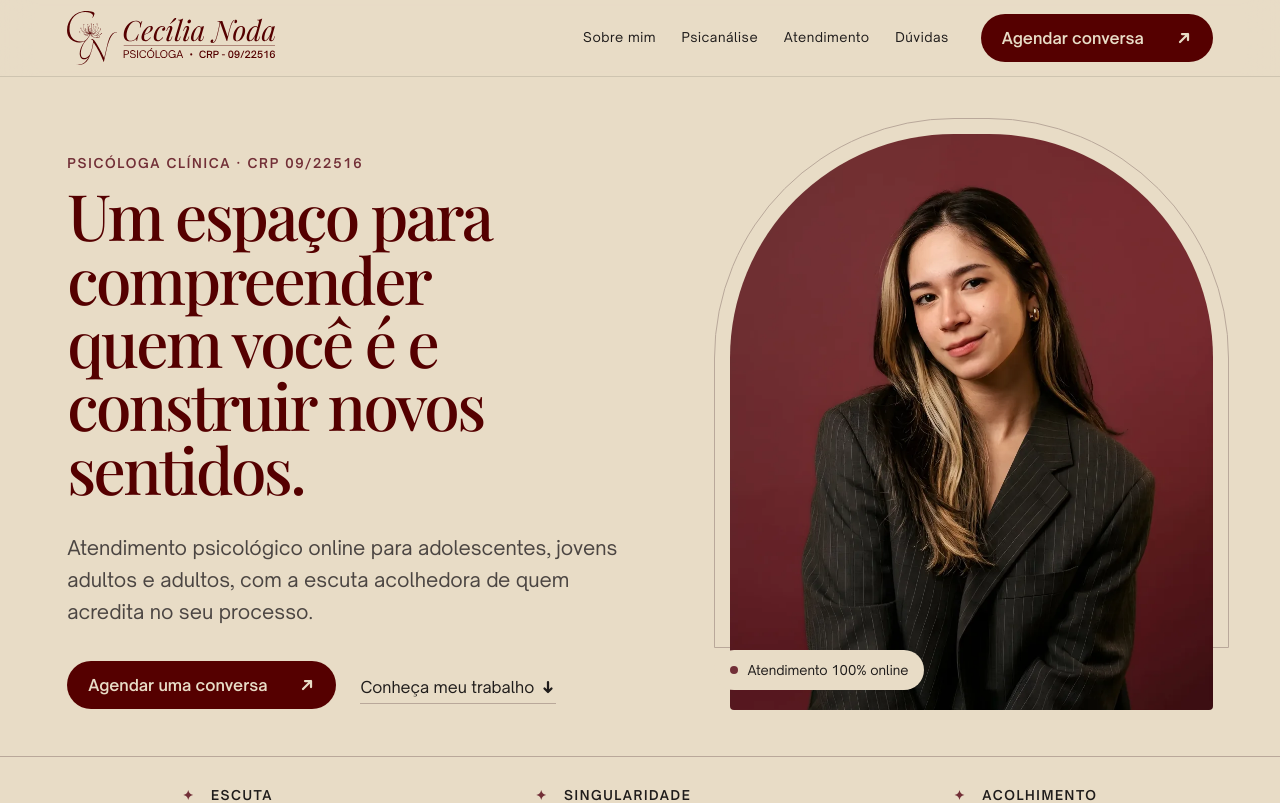
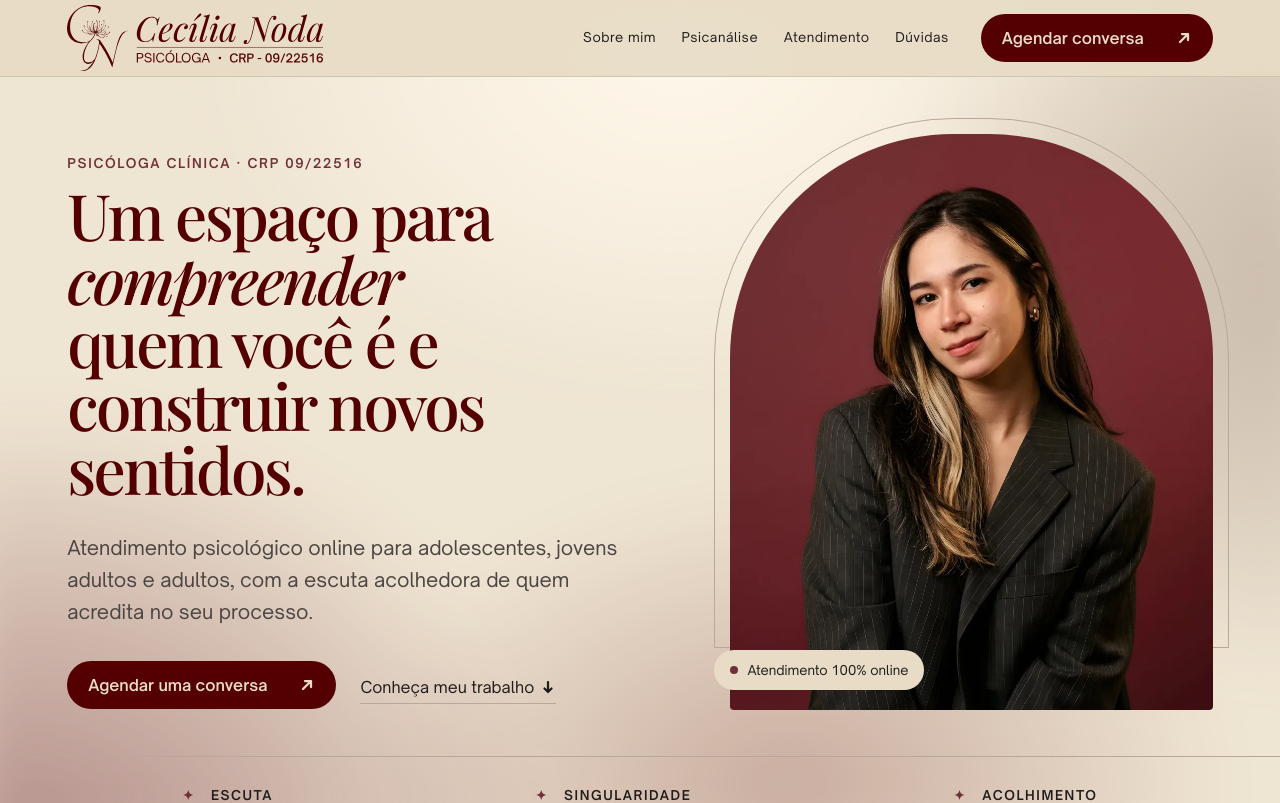
Before and after one commit to cecilianoda/cecilianoda.github.io, a React (Vite) app: page / in a window 1280 px wide. Shown: the top 803 px of the page. Built offline with nearby package versions, Linux system fonts and the light colour scheme.

Commit message:
feat: enhance landing page experience

```diff
--- a/package.json
+++ b/package.json
@@ -14,6 +14,7 @@
     "test:watch": "vitest"
   },
   "dependencies": {
+    "gsap": "^3.15.0",
     "react": "^19.2.8",
     "react-dom": "^19.2.8",
     "styled-components": "^6.5.1"
--- a/src/components/layout/Footer.tsx
+++ b/src/components/layout/Footer.tsx
@@ -1,4 +1,5 @@
 import monogram from '../../assets/logos/monograma-principal.svg'
+import type { Ref } from 'react'
 import type { ContactChannel, SiteIdentity } from '../../core/types/content'
 import { ArrowIcon } from '../ui/ArrowIcon'
 import { Brand, FooterBottom, FooterGrid, FooterRoot, Monogram } from './Footer.styles'
@@ -6,11 +7,12 @@ import { Brand, FooterBottom, FooterGrid, FooterRoot, Monogram } from './Footer.
 interface FooterProps {
   contacts: ContactChannel[]
   identity: SiteIdentity
+  footerRef?: Ref<HTMLElement>
 }
 
-export function Footer({ contacts, identity }: FooterProps) {
+export function Footer({ contacts, identity, footerRef }: FooterProps) {
   return (
-    <FooterRoot>
+    <FooterRoot ref={footerRef}>
       <FooterGrid>
         <Brand>
           <Monogram $src={monogram} aria-hidden="true" />
--- a/src/components/layout/Header.styles.ts
+++ b/src/components/layout/Header.styles.ts
@@ -25,7 +25,7 @@ export const LogoLink = styled.a`
     width: 100%;
   }
   @media (min-width: 64rem) {
-    width: 13rem;
+    width: 16rem;
   }
 `
 export const MenuButton = styled.button`
--- /dev/null
+++ b/src/features/home/hooks/useEditorialMotion.ts
@@ -0,0 +1,102 @@
+import { useEffect } from 'react'
+import gsap from 'gsap'
+import { ScrollTrigger } from 'gsap/ScrollTrigger'
+
+/** A deliberately small, scoped motion system for the landing page. */
+export function useEditorialMotion(root: React.RefObject<HTMLElement | null>) {
+  useEffect(() => {
+    const page = root.current
+    // Tests and older browsers can still render every piece of content without motion.
+    if (!page || !window.matchMedia) return
+
+    gsap.registerPlugin(ScrollTrigger)
+
+    const context = gsap.context(() => {
+      const media = gsap.matchMedia()
+
+      media.add('(prefers-reduced-motion: no-preference)', () => {
+        const heroTimeline = gsap.timeline({ defaults: { ease: 'power2.out' } })
+        heroTimeline
+          .from('[data-hero-decoration]', { autoAlpha: 0, duration: 0.7, stagger: 0.12 })
+          .from('[data-hero-brand]', { autoAlpha: 0, y: 12, duration: 0.65 }, '-=0.35')
+          .from(
+            '[data-hero-line]',
+            { autoAlpha: 0, y: 28, filter: 'blur(7px)', duration: 0.8, stagger: 0.12 },
+            '-=0.25',
+          )
+          .from('[data-hero-support]', { autoAlpha: 0, y: 16, duration: 0.65 }, '-=0.4')
+          .from('[data-hero-actions]', { autoAlpha: 0, y: 12, duration: 0.55 }, '-=0.35')
+          .from(
+            '[data-hero-image]',
+            { autoAlpha: 0, y: 20, scale: 0.985, duration: 1.05 },
+            '-=0.85',
+          )
+
+        const dynamicWord = page.querySelector<HTMLElement>('[data-dynamic-word]')
+        if (dynamicWord) {
+          const words = ['escutar', 'acolher', 'transformar', 'compreender']
+          const wordTimeline = gsap.timeline({ delay: 1.25 })
+          words.forEach((word) => {
+            wordTimeline
+              .to(dynamicWord, { autoAlpha: 0, y: -7, duration: 0.2, ease: 'sine.in' })
+              .call(() => {
+                dynamicWord.textContent = word
+              })
+              .to(dynamicWord, { autoAlpha: 1, y: 0, duration: 0.38, ease: 'sine.out' })
+              .to({}, { duration: word === 'compreender' ? 0 : 0.55 })
+          })
+        }
+
+        gsap.utils.toArray<HTMLElement>('[data-scroll-reveal]', page).forEach((element) => {
+          gsap.from(element, {
+            autoAlpha: 0,
+            filter: 'blur(7px)',
+            scrollTrigger: { trigger: element, start: 'top 86%', once: true },
+            duration: 0.8,
+            y: 22,
+            ease: 'power2.out',
+          })
+        })
+
+        gsap.utils.toArray<HTMLElement>('[data-image-reveal]', page).forEach((element) => {
+          gsap.from(element, {
+            clipPath: 'inset(7% 4% 7% 4%)',
+            scrollTrigger: { trigger: element, start: 'top 82%', once: true },
+            duration: 1,
+            ease: 'power2.out',
+            scale: 1.025,
+          })
+        })
+
+        const aboutImage = page.querySelector<HTMLElement>('[data-about-image]')
+        if (aboutImage) {
+          gsap.to(aboutImage, {
+            scrollTrigger: {
+              trigger: aboutImage,
+              start: 'top bottom',
+              end: 'bottom top',
+              scrub: 0.7,
+            },
+            y: -18,
+            ease: 'none',
+          })
+        }
+
+        gsap.utils.toArray<HTMLElement>('[data-organic-shape]', page).forEach((shape, index) => {
+          gsap.to(shape, {
+            duration: 13 + index * 3,
+            ease: 'sine.inOut',
+            repeat: -1,
+            y: index % 2 ? 16 : -14,
+            x: index % 2 ? -12 : 14,
+            yoyo: true,
+          })
+        })
+      })
+
+      return () => media.revert()
+    }, page)
+
+    return () => context.revert()
+  }, [root])
+}
--- a/src/features/home/pages/HomePage.styles.ts
+++ b/src/features/home/pages/HomePage.styles.ts
@@ -4,6 +4,8 @@ import { Container, Eyebrow, Section } from '../../../styles/shared.styles'
 export * from './HomePage.secondary.styles'
 
 export const Hero = styled.section`
+  background: var(--color-surface);
+  isolation: isolate;
   min-height: 100svh;
   overflow: hidden;
   padding: calc(var(--header-height) + var(--space-6)) 0 var(--space-5);
@@ -14,9 +16,60 @@ export const Hero = styled.section`
     padding-top: calc(var(--header-height) + var(--space-5));
   }
 `
+export const OrganicBackdrop = styled.div`
+  background:
+    radial-gradient(
+      ellipse 56% 74% at 4% 103%,
+      rgb(114 47 55 / 51%) 0%,
+      rgb(114 47 55 / 24%) 42%,
+      transparent 73%
+    ),
+    radial-gradient(
+      ellipse 53% 62% at 104% 35%,
+      rgb(185 168 154 / 78%) 0%,
+      rgb(185 168 154 / 37%) 43%,
+      transparent 72%
+    ),
+    radial-gradient(
+      ellipse 47% 52% at 53% 8%,
+      rgb(255 248 235 / 96%) 0%,
+      rgb(255 248 235 / 42%) 48%,
+      transparent 75%
+    ),
+    radial-gradient(ellipse 44% 46% at 61% 92%, rgb(85 0 0 / 25%) 0%, transparent 74%);
+  inset: 0;
+  overflow: hidden;
+  pointer-events: none;
+  position: absolute;
+  filter: blur(28px);
+  transform: scale(1.06);
+  z-index: 0;
+
+  @media (max-width: 47.99rem) {
+    background:
+      radial-gradient(
+        ellipse 112% 38% at -12% 104%,
+        rgb(114 47 55 / 49%) 0%,
+        rgb(114 47 55 / 20%) 46%,
+        transparent 74%
+      ),
+      radial-gradient(
+        ellipse 97% 41% at 107% 25%,
+        rgb(185 168 154 / 77%) 0%,
+        rgb(185 168 154 / 30%) 46%,
+        transparent 73%
+      ),
+      radial-gradient(ellipse 92% 34% at 25% 8%, rgb(255 248 235 / 94%) 0%, transparent 75%),
+      radial-gradient(ellipse 76% 29% at 84% 77%, rgb(85 0 0 / 23%) 0%, transparent 76%);
+    filter: blur(22px);
+    transform: scale(1.08);
+  }
+`
 export const HeroGrid = styled(Container)`
   display: grid;
   gap: var(--space-6);
+  position: relative;
+  z-index: 1;
   @media (min-width: 48rem) {
     align-items: center;
     grid-template-columns: 1.05fr 0.95fr;
@@ -43,6 +96,11 @@ export const HeroCopy = styled.div`
 
     span {
       display: block;
+    }
+
+    em {
+      display: inline-block;
+      font-style: italic;
     }
   }
 
@@ -156,6 +214,8 @@ export const HeroRail = styled.div`
     min-height: 4.75rem;
     padding-inline: var(--gutter);
     text-transform: uppercase;
+    position: relative;
+    z-index: 1;
     span::before {
       color: var(--color-wine);
       content: '✦';
--- a/src/features/home/pages/HomePage.tsx
+++ b/src/features/home/pages/HomePage.tsx
@@ -1,3 +1,4 @@
+import { useEffect, useRef, useState } from 'react'
 import portrait from '../../../assets/images/cecilia-retrato.webp'
 import portraitSmall from '../../../assets/images/cecilia-retrato-960.webp'
 import seatedPortrait from '../../../assets/images/cecilia-sentada.webp'
@@ -8,6 +9,7 @@ import { LinkButton } from '../../../components/ui/LinkButton'
 import { ArrowIcon } from '../../../components/ui/ArrowIcon'
 import { Container, Eyebrow } from '../../../styles/shared.styles'
 import { Faq } from '../components/Faq'
+import { useEditorialMotion } from '../hooks/useEditorialMotion'
 import { siteContent, whatsappHref } from '../content/siteContent'
 import {
   AboutDetails,
@@ -41,6 +43,7 @@ import {
   InlineLink,
   MobileWhatsapp,
   OnlineBadge,
+  OrganicBackdrop,
   ProcessGrid,
   ProcessHeading,
   ProcessSection,
@@ -50,6 +53,22 @@ import {
 } from './HomePage.styles'
 
 export function HomePage() {
+  const mainRef = useRef<HTMLElement>(null)
+  const footerRef = useRef<HTMLElement>(null)
+  const [isFooterVisible, setIsFooterVisible] = useState(false)
+  useEditorialMotion(mainRef)
+
+  useEffect(() => {
+    const footer = footerRef.current
+    if (!footer || !window.IntersectionObserver) return
+
+    const observer = new IntersectionObserver(
+      ([entry]) => setIsFooterVisible(entry.isIntersecting),
+      { threshold: 0.08 },
+    )
+    observer.observe(footer)
+    return () => observer.disconnect()
+  }, [])
   const { identity, hero, about, approach, process, faq, finalCta, navigation, contacts } =
     siteContent
   const heroTitle = hero.titleLines.join(' ')
@@ -57,22 +76,23 @@ export function HomePage() {
   return (
     <>
       <Header brandName={identity.name} navigation={navigation} ctaHref={whatsappHref} />
-      <main id="conteudo">
+      <main id="conteudo" ref={mainRef}>
         <Hero id="inicio" aria-labelledby="hero-title">
+          <OrganicBackdrop aria-hidden="true" data-hero-decoration />
           <HeroGrid>
             <HeroCopy>
-              <Eyebrow>
+              <Eyebrow data-hero-brand>
                 {identity.profession} · {identity.registration}
               </Eyebrow>
               <h1 id="hero-title" aria-label={heroTitle}>
-                {hero.titleLines.map((line) => (
-                  <span key={line} aria-hidden="true">
-                    {line}
+                {hero.titleLines.map((line, index) => (
+                  <span key={line} data-hero-line aria-hidden="true">
+                    {index === 1 ? <em data-dynamic-word>{line}</em> : line}
                   </span>
                 ))}
               </h1>
-              <HeroSupport>{hero.support}</HeroSupport>
-              <HeroActions>
+              <HeroSupport data-hero-support>{hero.support}</HeroSupport>
+              <HeroActions data-hero-actions>
                 <LinkButton href={whatsappHref} target="_blank" rel="noreferrer">
                   Agendar uma conversa
                 </LinkButton>
@@ -81,7 +101,7 @@ export function HomePage() {
                 </InlineLink>
               </HeroActions>
             </HeroCopy>
-            <HeroVisual>
+            <HeroVisual data-hero-image>
               <HeroArch aria-hidden="true" />
               <img
                 src={portrait}
@@ -106,14 +126,14 @@ export function HomePage() {
 
         <AboutSection id="sobre" aria-labelledby="about-title">
           <AboutGrid>
-            <AboutEyebrow>{about.eyebrow}</AboutEyebrow>
-            <AboutIntro>
+            <AboutEyebrow data-scroll-reveal>{about.eyebrow}</AboutEyebrow>
+            <AboutIntro data-scroll-reveal>
               <h2 id="about-title">{about.title}</h2>
               <p>{about.introduction}</p>
             </AboutIntro>
             <AboutVisual>
               <AboutPhotoFrame>
-                <AboutPhotoMedia>
+                <AboutPhotoMedia data-image-reveal>
                   <img
                     src={seatedPortrait}
                     srcSet={`${seatedPortraitSmall} 800w, ${seatedPortrait} 1600w`}
@@ -122,11 +142,12 @@ export function HomePage() {
                     width="1600"
                     height="1600"
                     loading="lazy"
+                    data-about-image
                   />
                 </AboutPhotoMedia>
               </AboutPhotoFrame>
             </AboutVisual>
-            <AboutDetails>
+            <AboutDetails data-scroll-reveal>
               {about.details.map((paragraph) => (
                 <p key={paragraph}>{paragraph}</p>
               ))}
@@ -141,7 +162,7 @@ export function HomePage() {
 
         <ApproachSection id="psicanalise" aria-labelledby="approach-title">
           <Container>
-            <SectionIntro>
+            <SectionIntro data-scroll-reveal>
               <div>
                 <Eyebrow $light>{approach.eyebrow}</Eyebrow>
                 <h2 id="approach-title">{approach.title}</h2>
@@ -150,7 +171,7 @@ export function HomePage() {
             </SectionIntro>
             <FoundationGrid>
               {approach.foundations.map((foundation) => (
-                <FoundationCard key={foundation.number}>
+                <FoundationCard key={foundation.number} data-scroll-reveal>
                   <span>{foundation.number}</span>
                   <h3>{foundation.title}</h3>
                   <p>{foundation.description}</p>
@@ -162,13 +183,13 @@ export function HomePage() {
 
         <ProcessSection id="atendimento" aria-labelledby="process-title">
           <ProcessGrid>
-            <ProcessHeading>
+            <ProcessHeading data-scroll-reveal>
               <Eyebrow>{process.eyebrow}</Eyebrow>
               <h2 id="process-title">{process.title}</h2>
             </ProcessHeading>
             <Steps>
               {process.steps.map((step) => (
-                <li key={step.number}>
+                <li key={step.number} data-scroll-reveal>
                   <StepNumber>{step.number.padStart(2, '0')}</StepNumber>
                   <h3>{step.title}</h3>
                   <p>{step.description}</p>
@@ -180,7 +201,7 @@ export function HomePage() {
 
         <FaqSection id="faq" aria-labelledby="faq-title">
           <FaqGrid>
-            <FaqHeading>
+            <FaqHeading data-scroll-reveal>
               <Eyebrow>{faq.eyebrow}</Eyebrow>
               <h2 id="faq-title">{faq.title}</h2>
             </FaqHeading>
@@ -191,7 +212,7 @@ export function HomePage() {
         </FaqSection>
 
         <FinalCta aria-labelledby="cta-title">
-          <FinalCtaInner>
+          <FinalCtaInner data-scroll-reveal>
             <Eyebrow $light>Um primeiro passo</Eyebrow>
             <h2 id="cta-title">{finalCta.title}</h2>
             <CtaSubtitle>{finalCta.subtitle}</CtaSubtitle>
@@ -202,12 +223,13 @@ export function HomePage() {
           </FinalCtaInner>
         </FinalCta>
       </main>
-      <Footer contacts={contacts} identity={identity} />
+      <Footer contacts={contacts} identity={identity} footerRef={footerRef} />
       <MobileWhatsapp
         href={whatsappHref}
         target="_blank"
         rel="noreferrer"
         aria-label="Conversar com Cecília pelo WhatsApp"
+        $isFooterVisible={isFooterVisible}
       >
         <ArrowIcon /> WhatsApp
       </MobileWhatsapp>
```
Also changed, not shown: src/components/ui/LinkButton.styles.ts (+9 -0 lines), src/features/home/pages/HomePage.secondary.styles.ts (+66 -2 lines), 1 other file (tests, documents, lock files or other folders).
